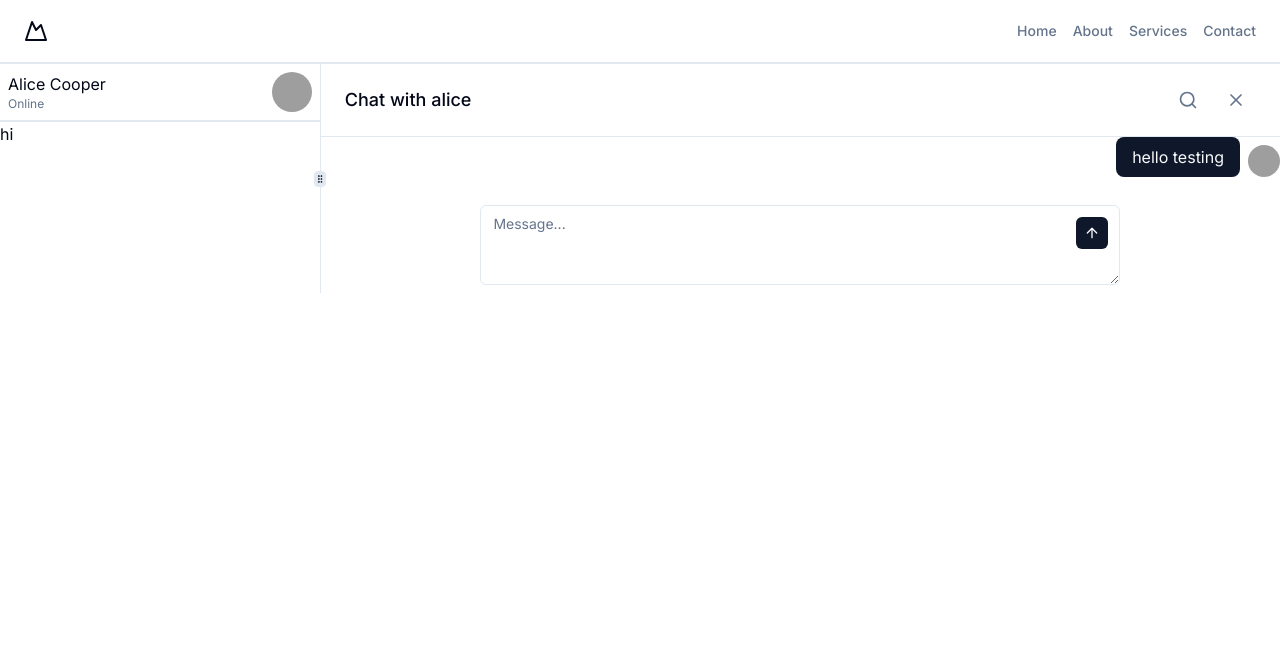
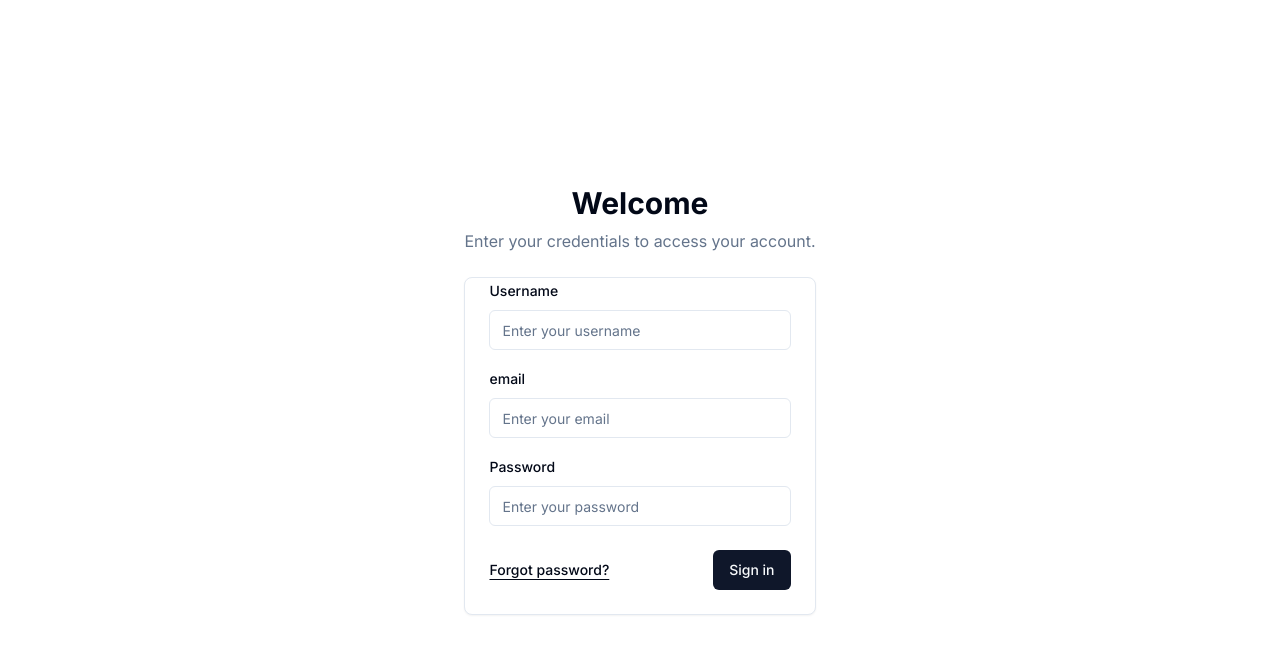
Before and after one commit to tymsai/ProjectFS, a Next.js app in the folder frontend/: page / in a window 1280 px wide. Shown: the top 654 px of the page. Built offline with nearby package versions, Linux system fonts and the light colour scheme; grey boxes are pictures that could not be loaded.

Commit message:
login page conditional renderion

```diff
--- /dev/null
+++ b/frontend/app/loginUi/signinup.tsx
@@ -0,0 +1,94 @@
+/**
+ * v0 by Vercel.
+ * @see https://v0.dev/t/B1cxNpr4F0o
+ * Documentation: https://v0.dev/docs#integrating-generated-code-into-your-nextjs-app
+ */
+import { Card, CardContent, CardFooter } from "@/components/ui/card";
+import { Label } from "@/components/ui/label";
+import { Input } from "@/components/ui/input";
+import Link from "next/link";
+import { Button } from "@/components/ui/button";
+import { useState } from "react";
+import verificationApi from "./verificationApi"
+export default function signinup(props: any) {
+  const [email, setEmail] = useState("");
+  const [username, setUsername] = useState("");
+  const [password, setPassword] = useState("");
+  function handelSubmit() {
+    const details={
+      username: {username},
+      email: {email},
+      password: {password},
+    }
+    const satus=verificationApi(details)
+    props.auth(satus)
+  }
+  return (
+    <div className="flex min-h-[100dvh] flex-col items-center justify-center bg-background px-4 py-12 sm:px-6 lg:px-8">
+      <div className="mx-auto max-w-md space-y-6">
+        <div className="space-y-2 text-center">
+          <h1 className="text-3xl font-bold">Welcome</h1>
+          <p className="text-muted-foreground">
+            Enter your credentials to access your account.
+          </p>
+        </div>
+        <form
+          onSubmit={(e) => {
+            e.preventDefault();
+          }}
+        >
+          <Card>
+            <CardContent className="space-y-4">
+              <div className="space-y-2">
+                <Label htmlFor="username">Username</Label>
+                <Input
+                  id="username"
+                  onChange={(e) => {
+                    setUsername(e.target.value);
+                  }}
+                  placeholder="Enter your username"
+                  required
+                />
+              </div>
+              <div className="space-y-2">
+                <Label htmlFor="email">email</Label>
+                <Input
+                  onChange={(e) => {
+                    setEmail(e.target.value);
+                  }}
+                  id="email"
+                  placeholder="Enter your email"
+                  required
+                />
+              </div>
+
+              <div className="space-y-2">
+                <Label htmlFor="password">Password</Label>
+                <Input
+                  id="password"
+                  type="password"
+                  onChange={(e) => {
+                    setPassword(e.target.value);
+                  }}
+                  placeholder="Enter your password"
+                  required
+                />
+              </div>
+            </CardContent>
+            <CardFooter className="flex items-center justify-between">
+              <Link
+                href="#"
+                className="text-sm font-medium underline underline-offset-4 hover:text-primary"
+              >
+                Forgot password?
+              </Link>
+              <Button type="submit" onClick={() => handelSubmit()}>
+                Sign in
+              </Button>
+            </CardFooter>
+          </Card>
+        </form>
+      </div>
+    </div>
+  );
+}
--- /dev/null
+++ b/frontend/app/loginUi/verificationApi.tsx
@@ -0,0 +1,10 @@
+import React from 'react'
+
+function verificationApi(props:any) {
+    console.log(props.email)
+    return (
+        1
+    )
+}
+
+export default verificationApi
--- a/frontend/app/page.tsx
+++ b/frontend/app/page.tsx
@@ -1,8 +1,13 @@
+"use client"
+import { useState } from 'react';
 import Main from './main'
+import Signinup from './loginUi/signinup'
 export default function Home() {
+  const [verified, setverified]=useState(0)
+  const auth=(data:any)=>{setverified(data)}
   return (
     <main>
-      <Main/>
+      {verified?<Main/>:<Signinup auth={auth}/>}
     </main>
   );
 }
--- /dev/null
+++ b/frontend/components/ui/card.tsx
@@ -0,0 +1,79 @@
+import * as React from "react"
+
+import { cn } from "@/lib/utils"
+
+const Card = React.forwardRef<
+  HTMLDivElement,
+  React.HTMLAttributes<HTMLDivElement>
+>(({ className, ...props }, ref) => (
+  <div
+    ref={ref}
+    className={cn(
+      "rounded-lg border bg-card text-card-foreground shadow-sm",
+      className
+    )}
+    {...props}
+  />
+))
+Card.displayName = "Card"
+
+const CardHeader = React.forwardRef<
+  HTMLDivElement,
+  React.HTMLAttributes<HTMLDivElement>
+>(({ className, ...props }, ref) => (
+  <div
+    ref={ref}
+    className={cn("flex flex-col space-y-1.5 p-6", className)}
+    {...props}
+  />
+))
+CardHeader.displayName = "CardHeader"
+
+const CardTitle = React.forwardRef<
+  HTMLParagraphElement,
+  React.HTMLAttributes<HTMLHeadingElement>
+>(({ className, ...props }, ref) => (
+  <h3
+    ref={ref}
+    className={cn(
+      "text-2xl font-semibold leading-none tracking-tight",
+      className
+    )}
+    {...props}
+  />
+))
+CardTitle.displayName = "CardTitle"
+
+const CardDescription = React.forwardRef<
+  HTMLParagraphElement,
+  React.HTMLAttributes<HTMLParagraphElement>
+>(({ className, ...props }, ref) => (
+  <p
+    ref={ref}
+    className={cn("text-sm text-muted-foreground", className)}
+    {...props}
+  />
+))
+CardDescription.displayName = "CardDescription"
+
+const CardContent = React.forwardRef<
+  HTMLDivElement,
+  React.HTMLAttributes<HTMLDivElement>
+>(({ className, ...props }, ref) => (
+  <div ref={ref} className={cn("p-6 pt-0", className)} {...props} />
+))
+CardContent.displayName = "CardContent"
+
+const CardFooter = React.forwardRef<
+  HTMLDivElement,
+  React.HTMLAttributes<HTMLDivElement>
+>(({ className, ...props }, ref) => (
+  <div
+    ref={ref}
+    className={cn("flex items-center p-6 pt-0", className)}
+    {...props}
+  />
+))
+CardFooter.displayName = "CardFooter"
+
+export { Card, CardHeader, CardFooter, CardTitle, CardDescription, CardContent }
--- /dev/null
+++ b/frontend/components/ui/input.tsx
@@ -0,0 +1,25 @@
+import * as React from "react"
+
+import { cn } from "@/lib/utils"
+
+export interface InputProps
+  extends React.InputHTMLAttributes<HTMLInputElement> {}
+
+const Input = React.forwardRef<HTMLInputElement, InputProps>(
+  ({ className, type, ...props }, ref) => {
+    return (
+      <input
+        type={type}
+        className={cn(
+          "flex h-10 w-full rounded-md border border-input bg-background px-3 py-2 text-sm ring-offset-background file:border-0 file:bg-transparent file:text-sm file:font-medium placeholder:text-muted-foreground focus-visible:outline-none focus-visible:ring-2 focus-visible:ring-ring focus-visible:ring-offset-2 disabled:cursor-not-allowed disabled:opacity-50",
+          className
+        )}
+        ref={ref}
+        {...props}
+      />
+    )
+  }
+)
+Input.displayName = "Input"
+
+export { Input }
--- /dev/null
+++ b/frontend/components/ui/label.tsx
@@ -0,0 +1,26 @@
+"use client"
+
+import * as React from "react"
+import * as LabelPrimitive from "@radix-ui/react-label"
+import { cva, type VariantProps } from "class-variance-authority"
+
+import { cn } from "@/lib/utils"
+
+const labelVariants = cva(
+  "text-sm font-medium leading-none peer-disabled:cursor-not-allowed peer-disabled:opacity-70"
+)
+
+const Label = React.forwardRef<
+  React.ElementRef<typeof LabelPrimitive.Root>,
+  React.ComponentPropsWithoutRef<typeof LabelPrimitive.Root> &
+    VariantProps<typeof labelVariants>
+>(({ className, ...props }, ref) => (
+  <LabelPrimitive.Root
+    ref={ref}
+    className={cn(labelVariants(), className)}
+    {...props}
+  />
+))
+Label.displayName = LabelPrimitive.Root.displayName
+
+export { Label }
--- a/frontend/package.json
+++ b/frontend/package.json
@@ -11,6 +11,7 @@
   "dependencies": {
     "@radix-ui/react-avatar": "^1.1.0",
     "@radix-ui/react-dialog": "^1.1.1",
+    "@radix-ui/react-label": "^2.1.0",
     "@radix-ui/react-scroll-area": "^1.1.0",
     "@radix-ui/react-slot": "^1.1.0",
     "class-variance-authority": "^0.7.0",
```
Also changed, not shown: frontend/app/main.tsx (line endings or trailing spaces), 1 other file (tests, documents, lock files or other folders).
